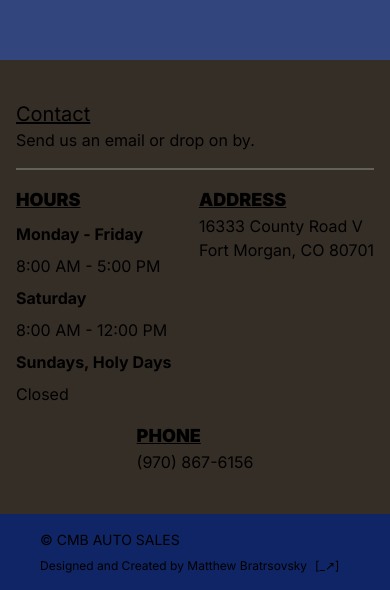
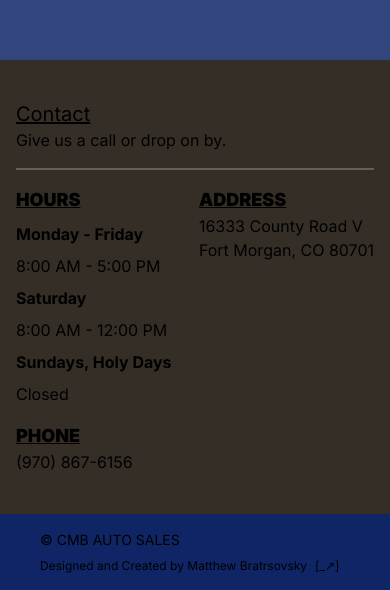
Before and after one commit to mattkbrat/cmbautosales.com, a Next.js app: page / in a window 390 px wide. Shown: the part 940-1530 px from the top of the page. Built offline with nearby package versions, Linux system fonts and the light colour scheme.

Commit message:
fix: Change call to action to calling, not emailing

```diff
--- a/app/page.tsx
+++ b/app/page.tsx
@@ -73,11 +73,11 @@
         </section>
         <section
           id="contact"
-          className="bg-secondary-800/85 min-h-24 py-10 space-y-4  w-full flex flex-row flex-wrap px-4 lg:px-10 gap-x-4 justify-around"
+          className="bg-secondary-800/85 min-h-24 py-10 space-y-4  w-full flex flex-row flex-wrap px-4 lg:px-10 gap-x-4 align-start lg:justify-around"
         >
           <div className="flex-initial w-full border-b-2 pb-4 border-surface-400/25 ">
             <h2 className="text-xl underline">Contact</h2>
-            <p>Send us an email or drop on by.</p>
+            <p>Give us a call or drop on by.</p>
           </div>
           <section className="flex flex-col sm:flex-none sm:grid gap-x-4 gap-y-2 grid-cols-[auto,_1fr] flex-1 sm:min-w-80" id="hours">
             <h3 className="col-span-full font-black underline uppercase text-lg ">
```
